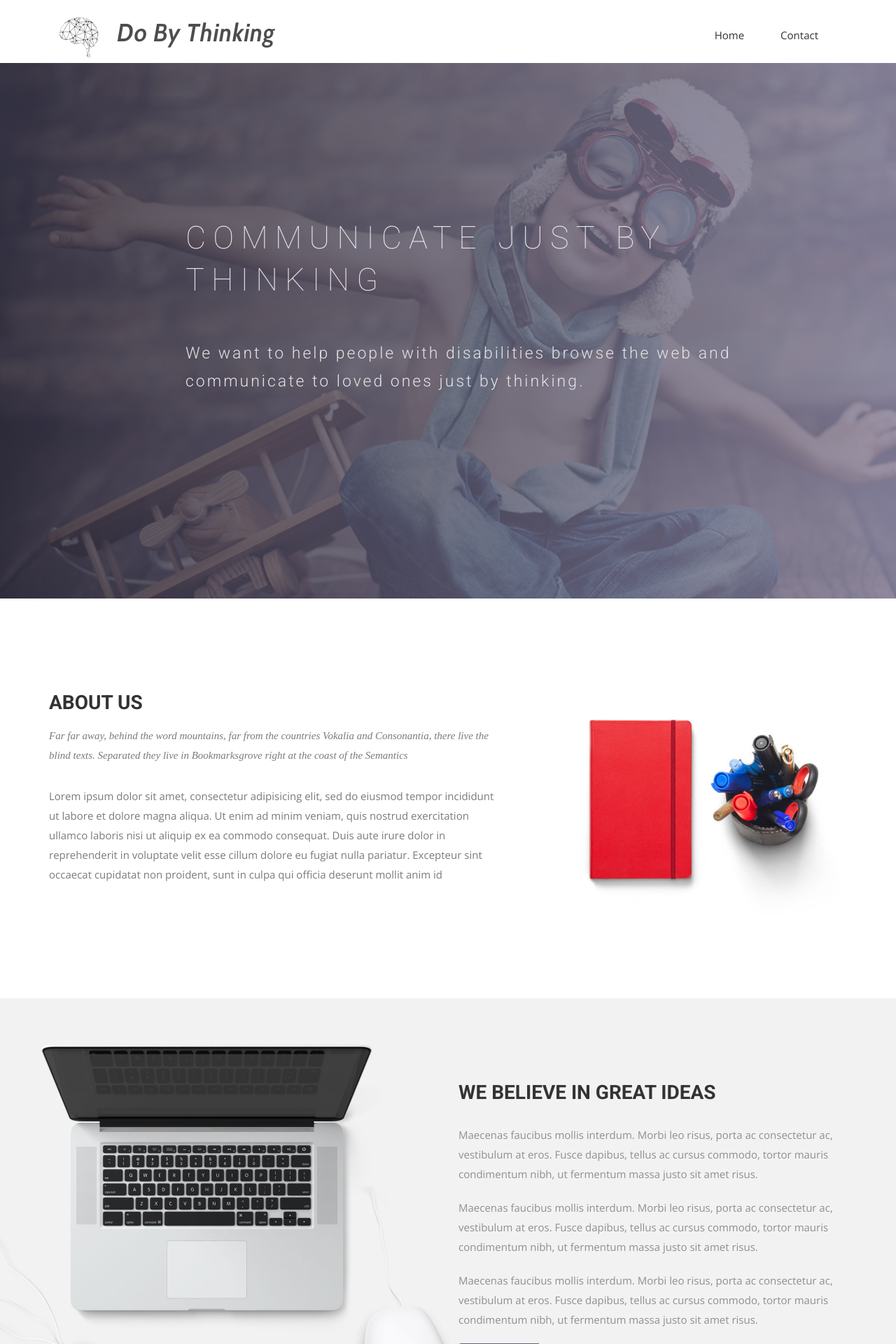
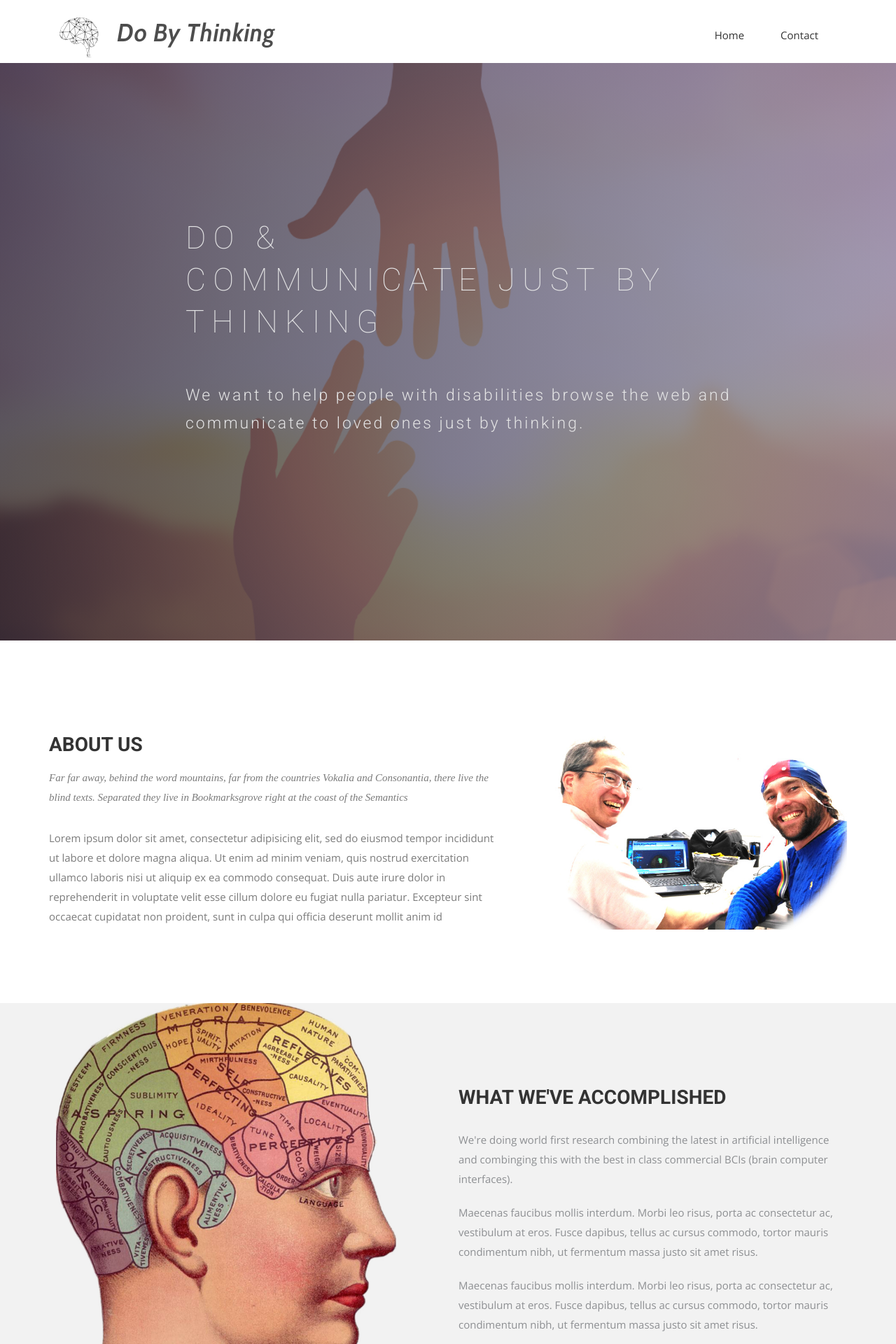
Before and after one commit to dioptre/dbt_www, a Jekyll site: the page built from index.html, in a window 1280 px wide. Shown: the top 1920 px of the page at 70% size. Built offline with Jekyll 4.4.1, drawn with Linux system fonts in a browser that asks for light colours; nearby versions of some CDN libraries; some web fonts are replaced; some of the changed text lies outside the part shown.

Commit message:
added new images

```diff
--- a/css/airspace.css
+++ b/css/airspace.css
@@ -97,7 +97,7 @@ font header .navbar-default .navbar-nav li a:hover {
 	Slider Start
 --*/
 #slider {
-  background: url("../img/slider-bg.jpg") no-repeat;
+  background: url("../img/hands.jpg") no-repeat;
   background-size: cover;
   background-attachment: fixed;
   background-position: 10% 0%;
@@ -231,7 +231,7 @@ font header .navbar-default .navbar-nav li a:hover {
 	Feature Start
 --*/
 #feature {
-  background: url("../img/featue-bg.jpg");
+  background: url("../img/vintage.jpg");
   background-position: 50% 94px;
   width: 100%;
   display: block;
@@ -358,7 +358,7 @@ font header .navbar-default .navbar-nav li a:hover {
 	Slider-work Start
 --*/
 #global-header {
-  background: url("../img/slider-bg.jpg") no-repeat;
+  background: url("../img/hands.jpg") no-repeat;
   background-size: cover;
   padding-top: 150px;
   padding-bottom: 107px;
@@ -607,7 +607,7 @@ font header .navbar-default .navbar-nav li a:hover {
 	slider-contact Start
 --*/
 #slider-contact {
-  background: url("../img/slider-bg.jpg") no-repeat;
+  background: url("../img/hands.jpg") no-repeat;
   background-size: cover;
   padding-top: 150px;
   padding-bottom: 107px;
--- a/index.html
+++ b/index.html
@@ -10,7 +10,7 @@ permalink: /
     <div class="row">
       <div class="col-md-10 col-md-offset-2">
         <div class="block">
-          <h1 class="animated fadeInUp">COMMUNICATE JUST BY THINKING</h1>
+          <h1 class="animated fadeInUp">DO &amp; <br> COMMUNICATE JUST BY THINKING</h1>
           <p class="animated fadeInUp">We want to help people with disabilities browse the web and communicate to loved ones just by thinking.</p>
         </div>
       </div>
@@ -32,7 +32,7 @@ permalink: /
       </div><!-- .col-md-7 close -->
       <div class="col-md-5 col-sm-12">
         <div class="block">
-          <img src="img/wrapper-img.png" alt="Img">
+          <img src="img/AndyAndMilton-micro.jpg" alt="Img">
         </div>
       </div><!-- .col-md-5 close -->
     </div>
@@ -43,8 +43,8 @@ permalink: /
 <div class="container">
   <div class="row">
     <div class="col-md-6 col-md-offset-6">
-      <h2>WE BELIEVE IN GREAT IDEAS</h2>
-      <p>Maecenas faucibus mollis interdum. Morbi leo risus, porta ac consectetur ac, vestibulum at eros. Fusce dapibus, tellus ac cursus commodo, tortor mauris condimentum nibh, ut fermentum massa justo sit amet risus.</p>
+      <h2>WHAT WE'VE ACCOMPLISHED</h2>
+      <p> We're doing world first research combining the latest in artificial intelligence and combinging this with the best in class commercial BCIs (brain computer interfaces).</p>
       <p>Maecenas faucibus mollis interdum. Morbi leo risus, porta ac consectetur ac, vestibulum at eros. Fusce dapibus, tellus ac cursus commodo, tortor mauris condimentum nibh, ut fermentum massa justo sit amet risus.</p>
       <p>Maecenas faucibus mollis interdum. Morbi leo risus, porta ac consectetur ac, vestibulum at eros. Fusce dapibus, tellus ac cursus commodo, tortor mauris condimentum nibh, ut fermentum massa justo sit amet risus.</p>
       <a href="#" class="btn btn-view-works">View Works</a>
@@ -58,7 +58,7 @@ permalink: /
   <div class="container">
     <div class="row">
       <div class="section-title">
-        <h2>Our Services</h2>
+        <h2>WE BELIEVE IN GREAT IDEAS</h2>
         <p>Far far away, behind the word mountains, far from the countries Vokalia and Consonantia, there live the blind texts. Separated they live in Bookmarksgrove right at the coast of the Semantics</p>
       </div>
     </div>
```
Also changed, not shown: img/AndyAndMilton-micro.jpg (added), img/AndyAndMilton-small.jpg (added), img/hands.jpg (added), img/vintage.jpg (added), 3 other files.
